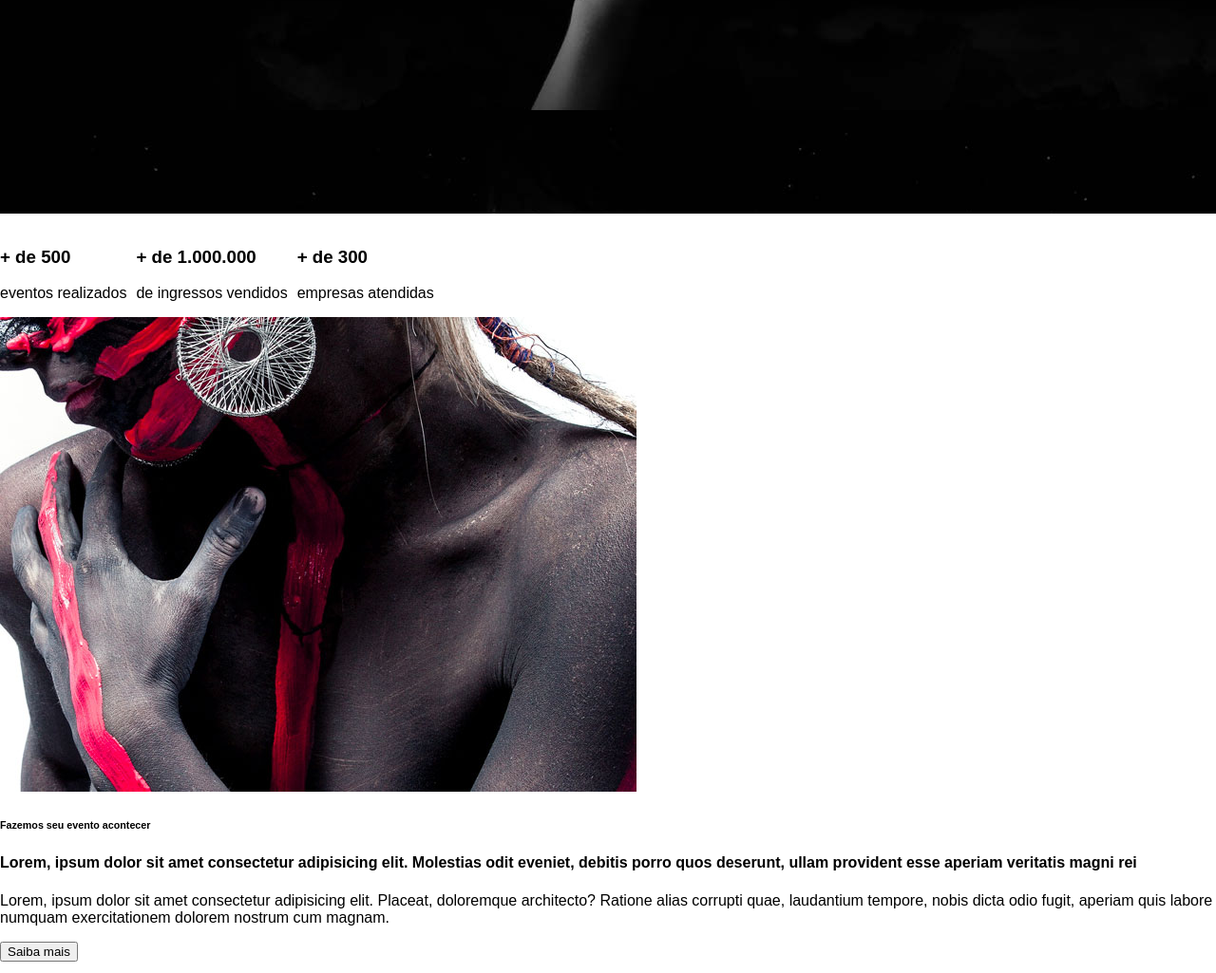
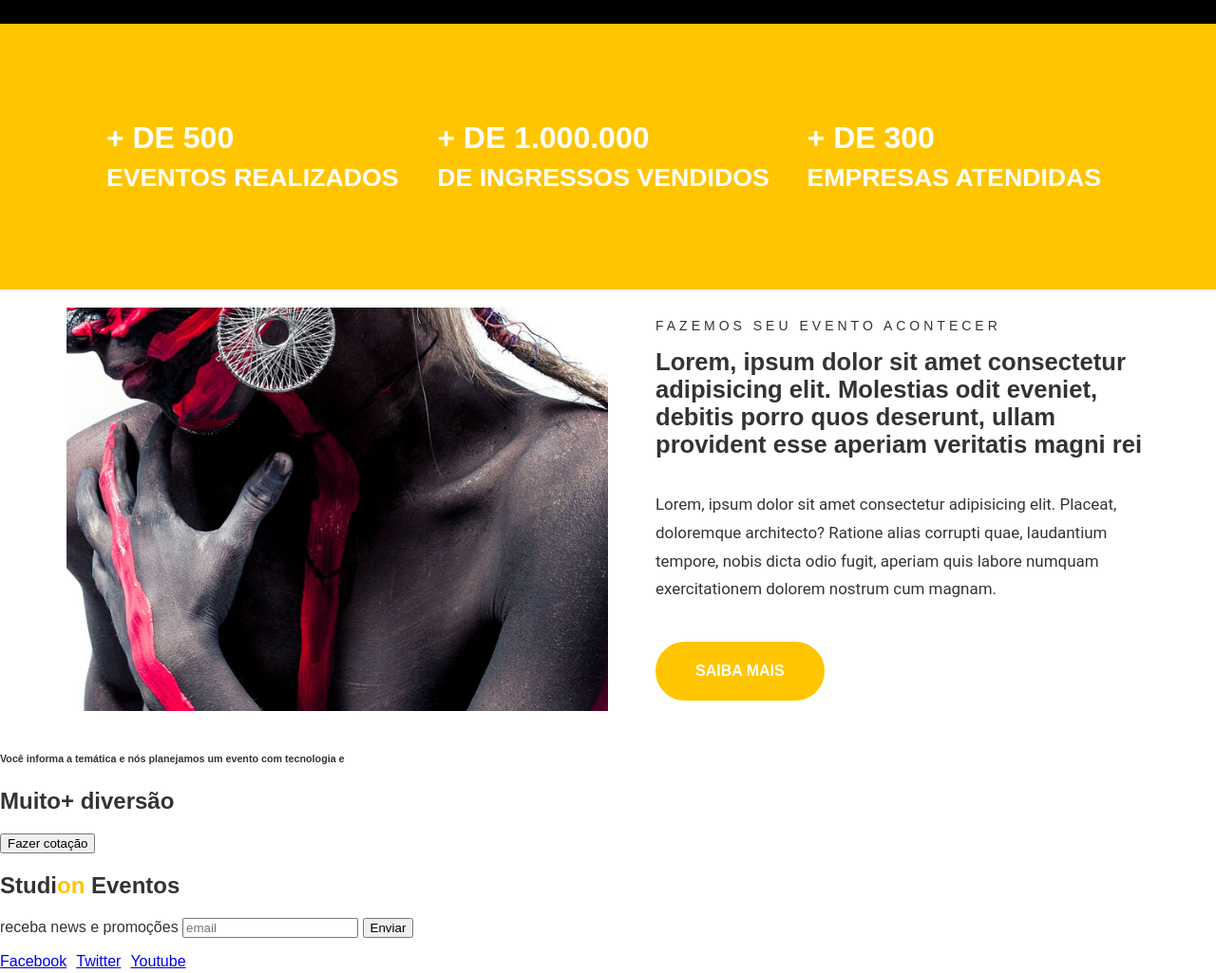
Before and after one commit to yagoh2303/studion, a website: page index.html in a window 1280 px wide. Shown: the part 707-1732 px from the top of the page at 95% size. Drawn offline with Linux system fonts and the light colour scheme.

Commit message:
section and main updated

```diff
--- a/index.html
+++ b/index.html
@@ -9,6 +9,7 @@
 </head>
 <body>
     <nav class="navbar">
+    <div class="container navbar_container">
       <h1 id="navlogo">
         Studi<span class="yellow">on</span>
         <span class="subtitle">Eventos</span>
@@ -20,6 +21,7 @@
             <li><a href="#depoimentos">Depoimento</a></li>
             <li><a href="#contatos">Contatos</a></li>
         </ul>
+     </div>
      </nav>
 
      <header>
@@ -38,21 +40,21 @@
      </header>
 
      <main>
-        <section>
-            <ul>
-                <li><h3>+ de 500 </h3>eventos realizados</li>
-                <li><h3>+ de 1.000.000 </h3> de ingressos vendidos</li>
-                <li><h3>+ de 300</h3> empresas atendidas</li>
+        <section id="counter">
+            <ul class="container class_container">
+                <li><h3>+ de 500 <small>eventos realizados</small></h3></li>
+                <li><h3>+ de 1.000.000  <small>de ingressos vendidos</small></h3></li>
+                <li><h3>+ de 300 <small> empresas atendidas</small></h3></li>
             </ul>
         </section>
 
-        <section>
-            <div>
-                <img src="./img/institutional.jpg"/>
+        <section class="container institutional">
+            <img src="./img/institutional.jpg"/ alt="Studion institutional image" class="institutional_img">
+            <div class="institutional_copy">
                 <h6>Fazemos seu evento acontecer</h6>
                 <h4>Lorem, ipsum dolor sit amet consectetur adipisicing elit. Molestias odit eveniet, debitis porro quos deserunt, ullam provident esse aperiam veritatis magni rei</h4>
                 <p>Lorem, ipsum dolor sit amet consectetur adipisicing elit. Placeat, doloremque architecto? Ratione alias corrupti quae, laudantium tempore, nobis dicta odio fugit, aperiam quis labore numquam exercitationem dolorem nostrum cum magnam.</p>
-                <button>Saiba mais</button>
+                <button class="btn btn--institutional">Saiba mais</button>
             </div>
         </section>
 
--- a/style.css
+++ b/style.css
@@ -4,15 +4,25 @@
 
 body {
     margin: 0;
-    padding-top:7.75rem;
+
 }
 
+header, main, footer {
+    overflow-x:hidden;
+}
 
-@import url('https://fonts.googleapis.com/css2?family=Montserrat:wght@400;700;900;300&display=swap');
+.container {
+    max-width:1140px;
+    margin:0 auto;
+
+}
+
+@import url('https://fonts.googleapis.com/css2?family=Montserrat:wght@300;400;500;700&family=Roboto&display=swap');
 
 :root {
     font-family: 'Montserrat', sans-serif;
     font-size: 16px;
+    color: #333;
     --color-principal: #ffc500;
     --default-padding: 1rem;
 }
@@ -30,15 +40,22 @@ li {
 .navbar {
     position: fixed;
     z-index: 1;
+    top: 0;
+    left: 0;
+    width:100%;
     background-color: black;
     color: white;
-    top:0;
-    left: 0;
+    align-items:center;
+
+}
+
+.navbar_container {
+    display: grid;
+    grid-template-columns: 1fr 9fr;
+    align-items: center;
     width: 100%;
     height: 7.75rem;
-    align-items: center;
-    display: grid;
-    grid-template-columns: 1fr 9fr;
+
     padding: 0 16px;
 }
 
@@ -81,18 +98,18 @@ li {
 #slider {
     background-color: #000;
     background-image: url(./img/banner.jpg);
+    background-repeat: no-repeat;
     color: #fff;
     padding: var(--default-padding)
 
 }
 .slide {
-    /*position:relative;*/
-    height: calc(100vh - 7.75rem);
+    padding-top:1rem;
     text-transform: uppercase;
+    height: max(700px);
   }
 
 .slide_copy {
-    /*position:absolute;*/
     margin-left:760px;
     margin-top:100px;
 }
@@ -123,9 +140,78 @@ li {
 
 .btn:hover,
 .btn:active,
-.btn:focus {
+.btn:focus,
+.btn--institutional {
     border-color: var(--color-principal);
     background-color: var(--color-principal);
     color:#fff;
 
 }
+
+#counter {
+    background-color: var(--color-principal);
+    color: #fff;
+    text-transform: uppercase;
+
+}
+
+.class_container {
+    display:grid;
+    grid-template-columns: repeat(auto-fill, minmax(300px, 1fr));
+    place-items: center;
+    padding: 4.375rem 1rem;
+
+}
+
+.class_container h3 {
+    font-size: 2rem;
+}
+
+.class_container h3 small {
+    display:block;
+    font-size: 1,25rem;
+    margin-top: 0.5rem;
+}
+
+.institutional {
+    display: grid;
+    grid-template-columns: auto auto;
+    gap: 3.125rem;
+    align-items: center;
+
+}
+.institutional_img {
+    max-width:570px;
+}
+
+.institutional_copy {
+    padding: 1.875rem 0;
+}
+
+.institutional_copy h6 {
+    font-size: 0.875rem;
+    font-weight: 300;
+    text-transform: uppercase;
+    letter-spacing:4px;
+    margin:0;
+}
+
+.institutional_copy h4 {
+    font-size: 1.6rem;
+    margin-top: 1rem;
+
+}
+
+.institutional_copy p {
+    font-family: 'Roboto', sans-serif;
+    font-size: 1.06rem;
+    line-height: 1.86rem;
+    margin-bottom:2.5rem;
+
+}
+
+
+.btn--institutional:hover {
+    color: var(--color-principal);
+    background-color: unset;
+}
```
